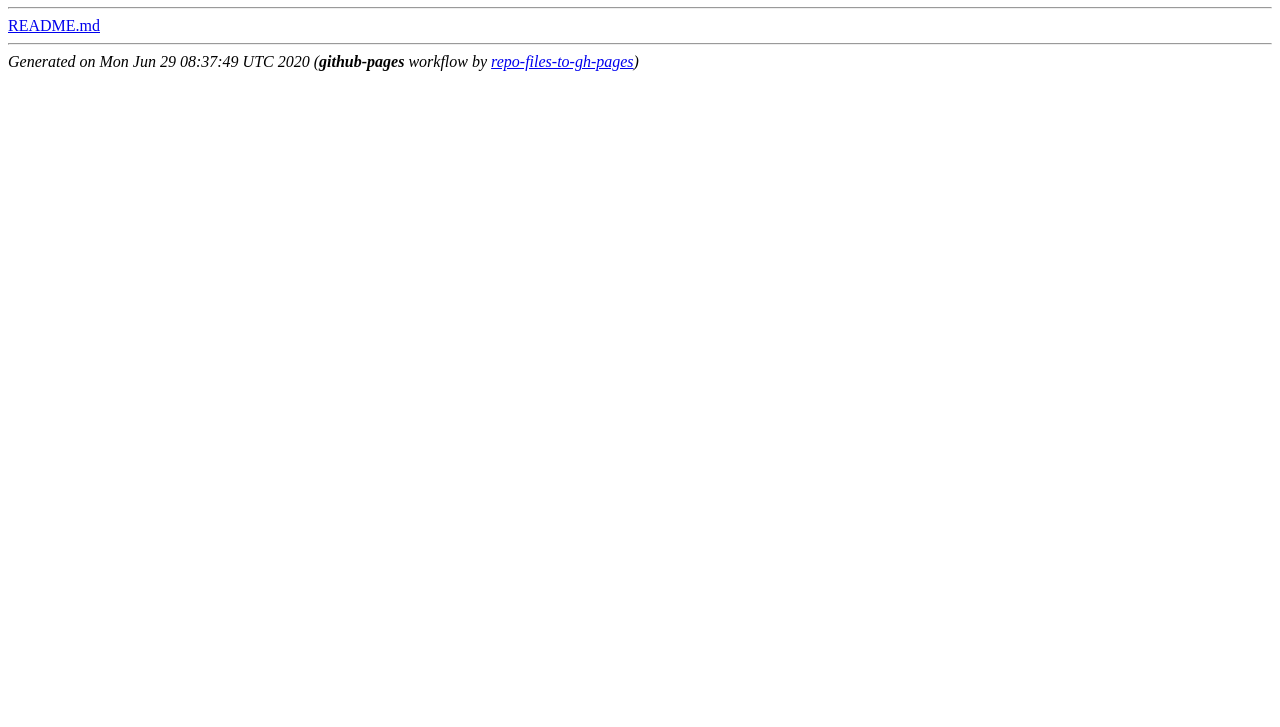
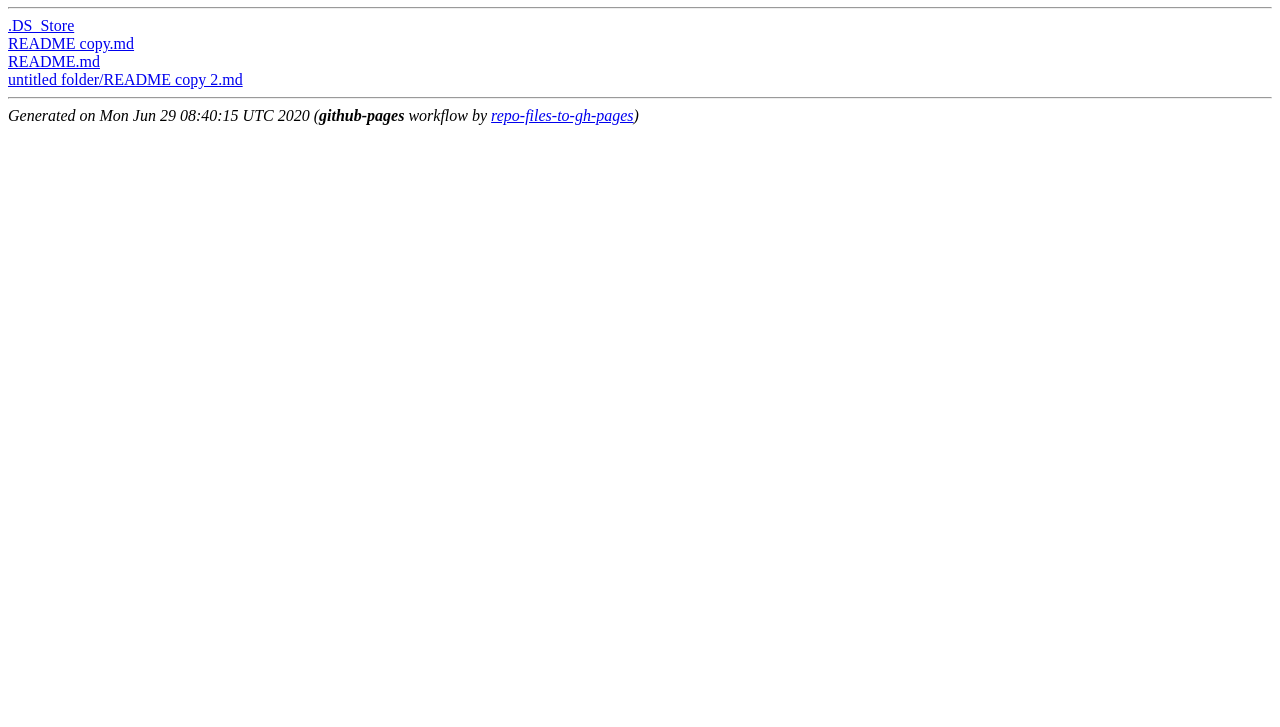
Before and after one commit to dacrystal/test-repo-files-to-gh-pages, a plain HTML site: page index.html in a window 1280 px wide. Shown: the part 73-800 px from the top of the page. Drawn offline with Linux system fonts and the light colour scheme.

Commit message:
deploy: 623a8ccc03a591bca74a53d87e9cf32f4b4c1ac5

```diff
--- a/index.html
+++ b/index.html
@@ -1,4 +1,7 @@
 <!DOCTYPE html><html lang="en"><head><title>test-repo-files-to-gh-pages</title></head><body><h1>test-repo-files-to-gh-pages</h1><hr>
+<a href=".DS_Store">.DS_Store</a><br/>
+<a href="README copy.md">README copy.md</a><br/>
 <a href="README.md">README.md</a><br/>
-<hr/><address>Generated on Mon Jun 29 08:37:49 UTC 2020 (<b>github-pages</b> workflow by <a href="https://github.com/dacrystal/repo-files-to-gh-pages">repo-files-to-gh-pages</a>)</address>
+<a href="untitled folder/README copy 2.md">untitled folder/README copy 2.md</a><br/>
+<hr/><address>Generated on Mon Jun 29 08:40:15 UTC 2020 (<b>github-pages</b> workflow by <a href="https://github.com/dacrystal/repo-files-to-gh-pages">repo-files-to-gh-pages</a>)</address>
 </body></html>
```
Also changed, not shown: 3 other files.
